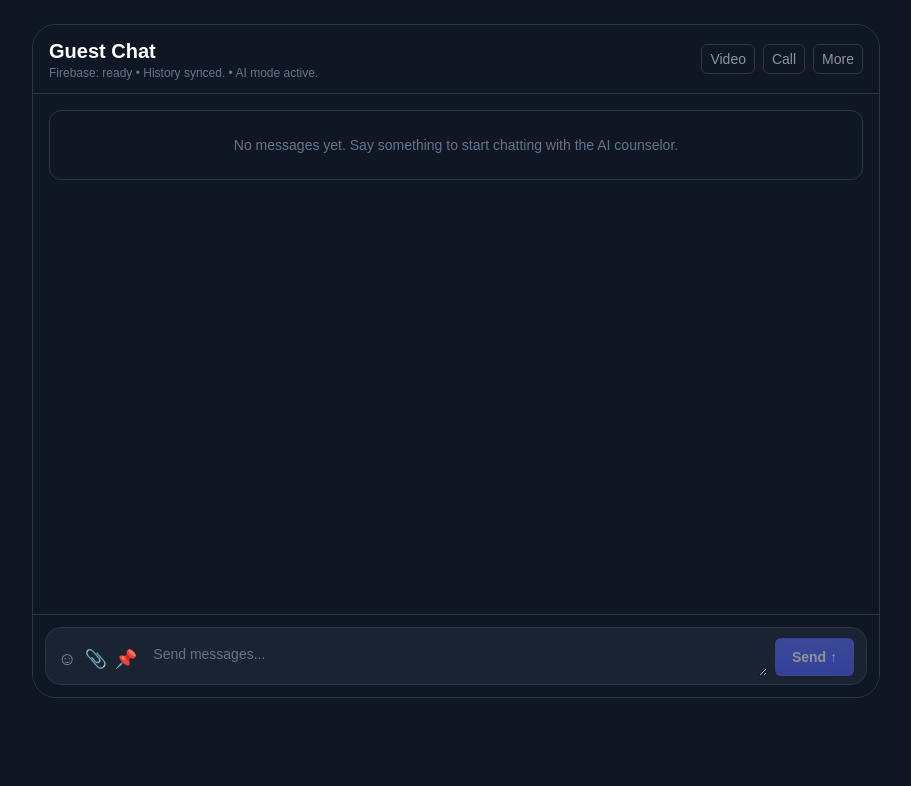
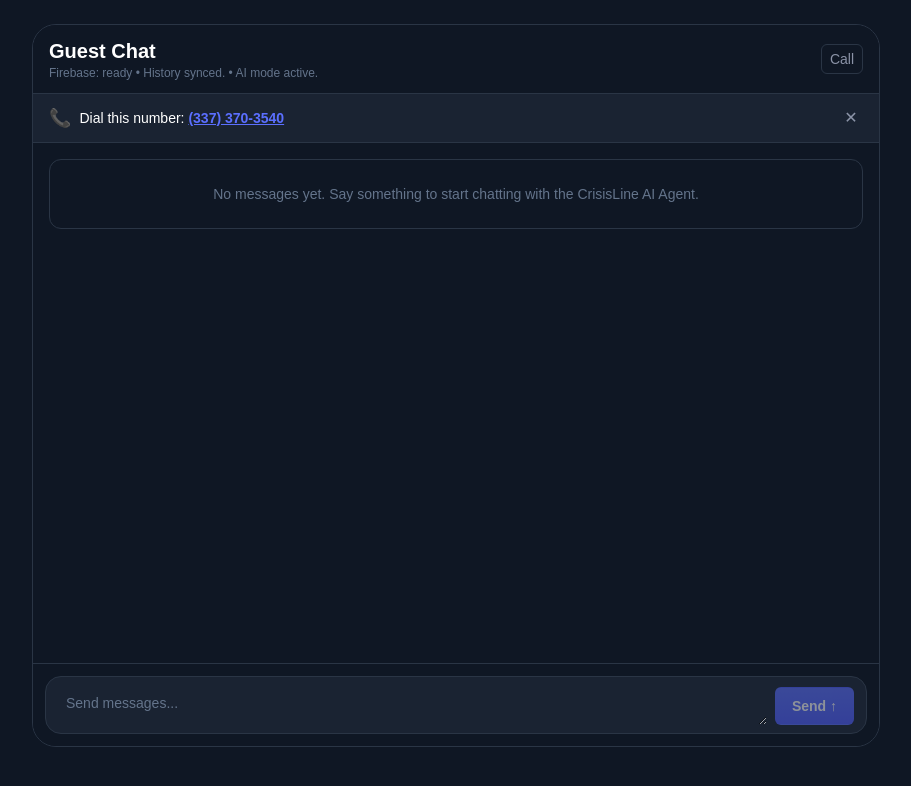
Before and after one commit to quachphu/UCI-hackathon, a Next.js app in the folder frontend/: page /chat in a window 1280 px wide. Both pictures are taken after a click on the button "Call". Shown: the top 786 px of the page, without its empty margins (184-1095 px from the left). Built offline with nearby package versions, Linux system fonts and the light colour scheme; no server answers; the database is empty.

Commit message:
update it to CrisisLine AI Agent

```diff
--- a/frontend/src/app/(client)/chat/page.tsx
+++ b/frontend/src/app/(client)/chat/page.tsx
@@ -296,7 +296,7 @@ export default function ClientChatPage() {
 		const list: ChatMessageItem[] = chatMessages.map((item) => {
 			let senderLabel = "Client";
 			if (item.uid === activeClientUid) senderLabel = "Me";
-			else if (item.uid === "ai_counselor") senderLabel = "AI Counselor";
+			else if (item.uid === "ai_counselor") senderLabel = "CrisisLine AI Agent";
 			else if (item.uid?.startsWith("admin_")) senderLabel = "Counselor";
 			else if (item.uid === "counselor_local") senderLabel = "Counselor";
 
@@ -314,7 +314,7 @@ export default function ClientChatPage() {
 			list.push({
 				id: "__streaming__",
 				text: streamingText + " ▍",
-				senderLabel: "AI Counselor",
+				senderLabel: "CrisisLine AI Agent",
 				isOwn: false,
 			});
 		}
@@ -448,7 +448,7 @@ export default function ClientChatPage() {
 				onInputChange={setMessage}
 				onSend={sendMessage}
 				isSending={isSending || isStreaming}
-				emptyText="No messages yet. Say something to start chatting with the AI counselor."
+				emptyText="No messages yet. Say something to start chatting with the CrisisLine AI Agent."
 				theme="dark"
 			/>
 		</main>
--- a/frontend/src/app/components/chat/ChatWindow.tsx
+++ b/frontend/src/app/components/chat/ChatWindow.tsx
@@ -1,6 +1,6 @@
 "use client";
 
-import { useCallback, useEffect, useRef } from "react";
+import { useCallback, useEffect, useRef, useState } from "react";
 import MessageInput from "./MessageInput";
 import MessageList, { type ChatMessageItem } from "./MessageList";
 
@@ -52,6 +52,7 @@ export default function ChatWindow({
 	theme = "light",
 }: ChatWindowProps) {
 	const s = THEME_STYLES[theme];
+	const [showCallBanner, setShowCallBanner] = useState(false);
 
 	// ── Auto-scroll logic ──────────────────────────────────────
 	const scrollContainerRef = useRef<HTMLDivElement>(null);
@@ -87,11 +88,27 @@ export default function ChatWindow({
 					<p className={s.statusText}>{statusText ?? "Connected"}</p>
 				</div>
 				<div className="flex items-center gap-2 text-sm">
-					<button type="button" className={s.headerBtn}>Video</button>
-					<button type="button" className={s.headerBtn}>Call</button>
-					<button type="button" className={s.headerBtn}>More</button>
+					<button type="button" className={s.headerBtn} onClick={() => setShowCallBanner((v) => !v)}>Call</button>
 				</div>
 			</header>
+
+			{showCallBanner && (
+				<div className="flex items-center justify-between gap-3 border-b border-[#2a3545] bg-[#1a2332] px-4 py-2.5">
+					<div className="flex items-center gap-2">
+						<span className="text-lg">📞</span>
+						<p className="text-sm font-medium text-white">
+							Dial this number: <a href="tel:3373703540" className="font-bold text-[#5b6fff] underline">(337) 370-3540</a>
+						</p>
+					</div>
+					<button
+						type="button"
+						onClick={() => setShowCallBanner(false)}
+						className="flex h-6 w-6 items-center justify-center rounded-md text-[#8b93a7] transition-colors hover:bg-[#243044] hover:text-white"
+					>
+						✕
+					</button>
+				</div>
+			)}
 
 			<div ref={scrollContainerRef} onScroll={handleScroll} className={s.body}>
 				<MessageList messages={messages} emptyText={emptyText} theme={theme} />
--- a/frontend/src/app/components/chat/MessageInput.tsx
+++ b/frontend/src/app/components/chat/MessageInput.tsx
@@ -48,18 +48,6 @@ export default function MessageInput({
 	return (
 		<div className={s.wrapper}>
 			<div className="flex items-end gap-2">
-				<div className={s.icons}>
-					<button type="button" className="leading-none" aria-label="Emoji">
-						☺
-					</button>
-					<button type="button" className="leading-none" aria-label="Attach">
-						📎
-					</button>
-					<button type="button" className="leading-none" aria-label="Pin">
-						📌
-					</button>
-				</div>
-
 				<textarea
 					className={s.textarea}
 					rows={1}
--- a/frontend/src/app/components/couselor/TranscriptDetailView.tsx
+++ b/frontend/src/app/components/couselor/TranscriptDetailView.tsx
@@ -40,7 +40,7 @@ function speakerName(role: string): string {
 			return "Client";
 		case "assistant":
 		case "ai":
-			return "AI Counselor";
+			return "CrisisLine AI Agent";
 		default:
 			return role;
 	}
```
Also changed, not shown: 2 other files (tests, documents, lock files or other folders).
